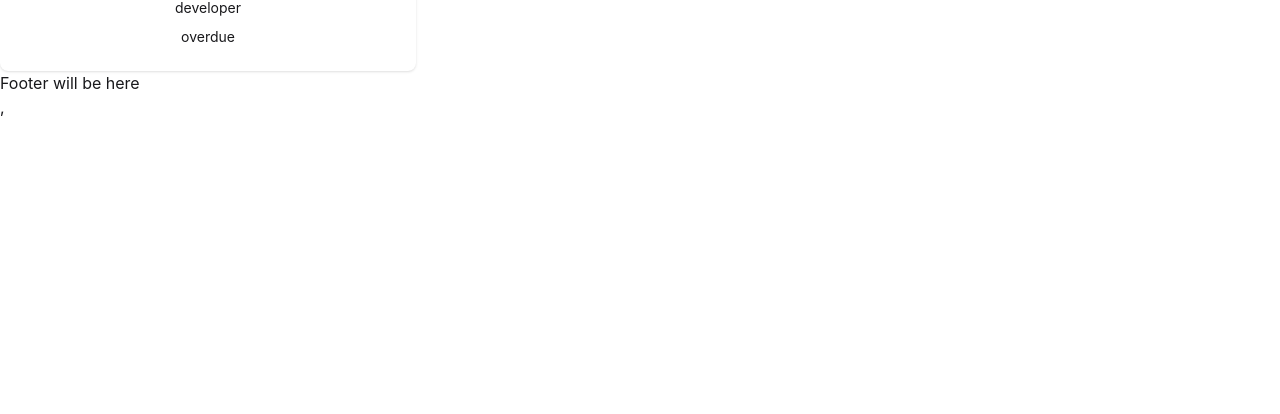
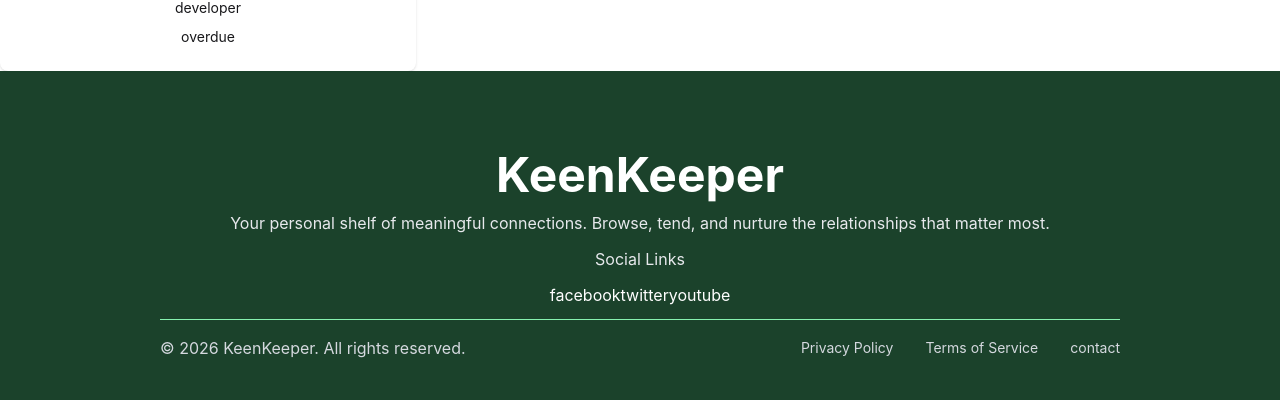
Before and after one commit to mdmahedi-Tech/B-13-A-07-withReact, a React (Vite) app: page / in a window 1280 px wide. Shown: the part 1983-2397 px from the top of the page. Before the commit the page ends 2102 px from the top, so only its background shows below. Built offline with nearby package versions, Linux system fonts and the light colour scheme.

Commit message:
footer section is done

```diff
--- a/src/Components/footer/Footer.jsx
+++ b/src/Components/footer/Footer.jsx
@@ -2,8 +2,26 @@ import React from 'react';
 
 const Footer = () => {
     return (
-        <div>
-        <h1>Footer will be here</h1>
+        <div className='bg-green-950 opacity-90 text-white  text-center pt-20 pb-10'>
+            <div className='space-y-3 max-w-[960px] mx-auto'>
+                <h1 className='text-5xl font-bold'>KeenKeeper</h1>
+                <p className='text-gray-200'>Your personal shelf of meaningful connections. Browse, tend, and nurture the relationships that matter most.</p>
+                <p className='text-gray-200'>Social Links</p>
+                <div className='flex justify-center items-center'>
+                    <a href="/">facebook</a>
+                    <a href="/">twitter</a>
+                    <a href="/">youtube</a>
+                </div>
+                <div className='flex justify-between items-center pt-4 border-t-1 border-green-300'>
+                   <p className='text-gray-300'>© 2026 KeenKeeper. All rights reserved.</p>
+                   <div className='flex justify-between items-center gap-8 text-sm'>
+                    <p className='text-gray-300'>Privacy Policy</p>
+                    <p className='text-gray-300'>Terms of Service</p>
+                    <p className='text-gray-300'> contact</p>
+                   </div>
+                </div>
+            </div>
+
         </div>
     );
 };
```
